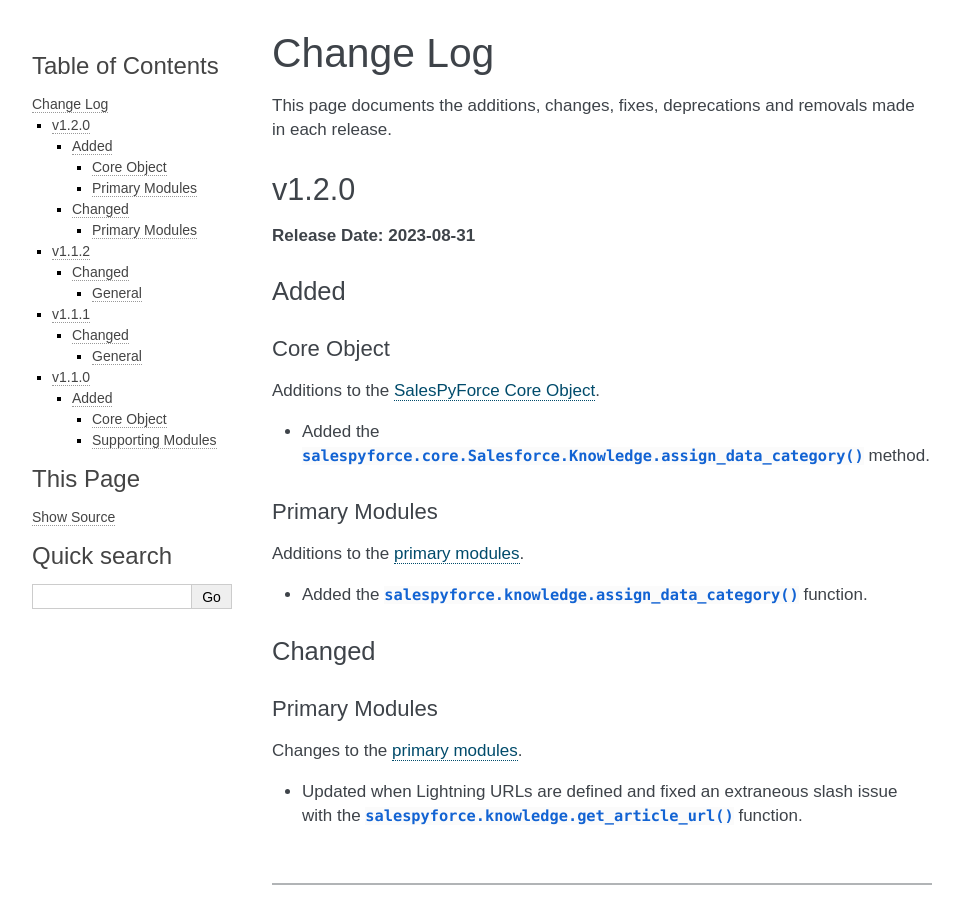
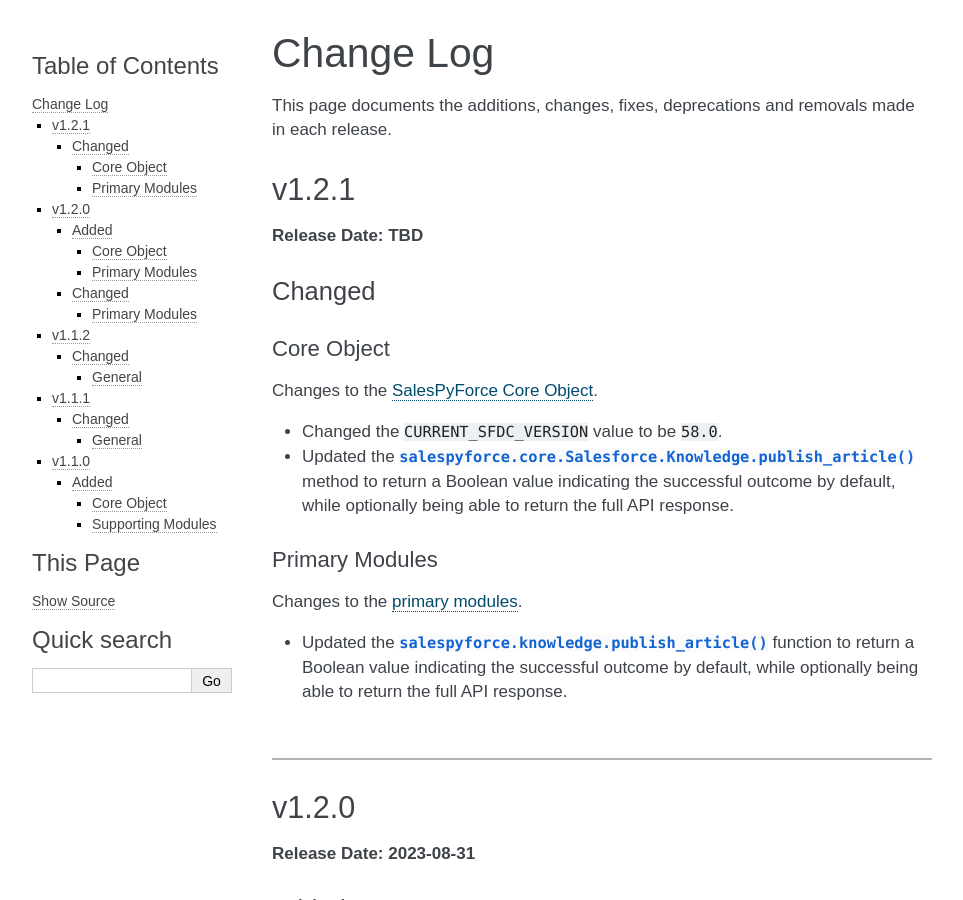
Before and after one commit to jeffshurtliff/salespyforce, a Sphinx documentation site: the page built from docs/changelog.rst, in a window 1280 px wide and 900 px high. Shown: the whole window, without its empty margins (148-1111 px from the left). Built offline with Sphinx 7.4.7, drawn with Linux system fonts in a browser that asks for light colours.

Commit message:
Updated the CURRENT_SFDC_VERSION and made improvements to the publish_article() function and method

```diff
--- a/docs/changelog.rst
+++ b/docs/changelog.rst
@@ -2,6 +2,35 @@
 Change Log
 ##########
 This page documents the additions, changes, fixes, deprecations and removals made in each release.
+
+******
+v1.2.1
+******
+**Release Date: TBD**
+
+Changed
+=======
+
+Core Object
+-----------
+Changes to the :doc:`core-object-methods`.
+
+* Changed the ``CURRENT_SFDC_VERSION`` value to be ``58.0``.
+* Updated the :py:meth:`salespyforce.core.Salesforce.Knowledge.publish_article` method to return a
+  Boolean value indicating the successful outcome by default, while optionally being able to return
+  the full API response.
+
+Primary Modules
+---------------
+Changes to the :doc:`primary modules <primary-modules>`.
+
+* Updated the :py:func:`salespyforce.knowledge.publish_article` function to return a Boolean value
+  indicating the successful outcome by default, while optionally being able to return the full
+  API response.
+
+|
+
+-----
 
 ******
 v1.2.0
```
Also changed, not shown: 2 other files.
